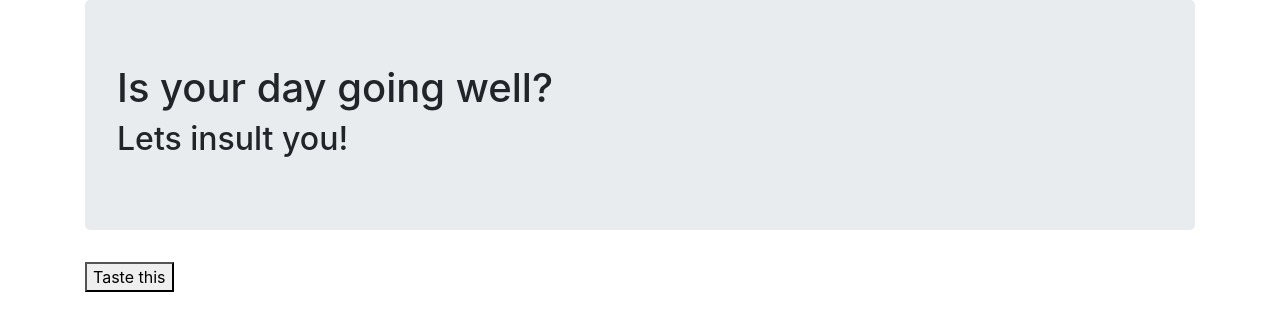
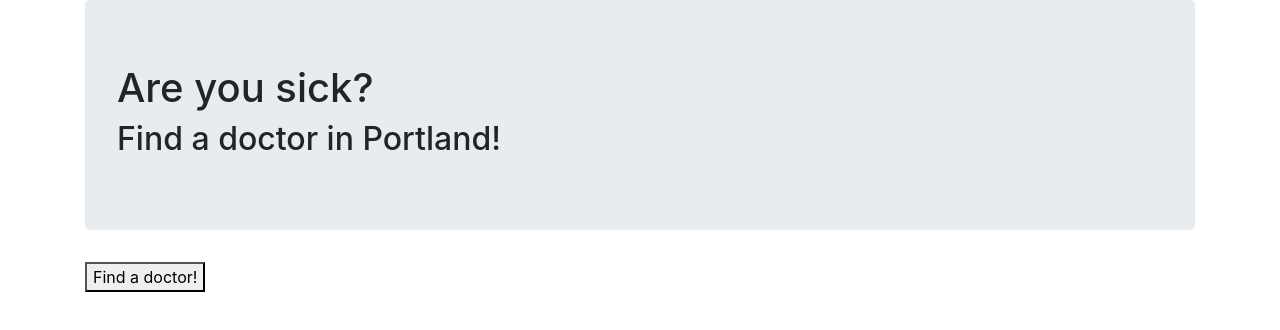
Before and after one commit to mikearino/Doctor-Finder-API, a website built with webpack: page src/index.html in a window 1280 px wide. Built offline with nearby package versions, Linux system fonts and the light colour scheme.

Commit message:
change html adding input.

```diff
--- a/src/index.html
+++ b/src/index.html
@@ -7,11 +7,11 @@
   <body>
     <div class="container">
       <div class="jumbotron">
-        <h1>Is your day going well?</h1>
-        <h2>Lets insult you!</h2>
+        <h1>Are you sick?</h1>
+        <h2>Find a doctor in Portland!</h2>
       </div>
-      <form id="insultForm" lass="form-control" action="index.html" method="post">
-        <button type="submit" name="button">Taste this</button>
+      <form id="docForm" lass="form-control" action="index.html" method="post">
+        <button type="submit" name="button">Find a doctor!</button>
       </form>
       <div class="output">
 
--- a/src/main.js
+++ b/src/main.js
@@ -6,7 +6,7 @@ import 'bootstrap/dist/css/bootstrap.min.css';
 
 $(document).ready(function() {
 
-  $("#insultForm").submit(function(event) {
+  $("#docForm").submit(function(event) {
     event.preventDefault();
 
     let output = new GetInsult();
@@ -15,6 +15,7 @@ $(document).ready(function() {
     promise.then(function(response) {
       let body = JSON.parse(response);
       console.log(body.insult);
+      console.log(body.data)
       $(".output").text(body.insult);
     }, function(error) {
       $(".output").text(`There was an error you dungul! ${error.message}`);
```
